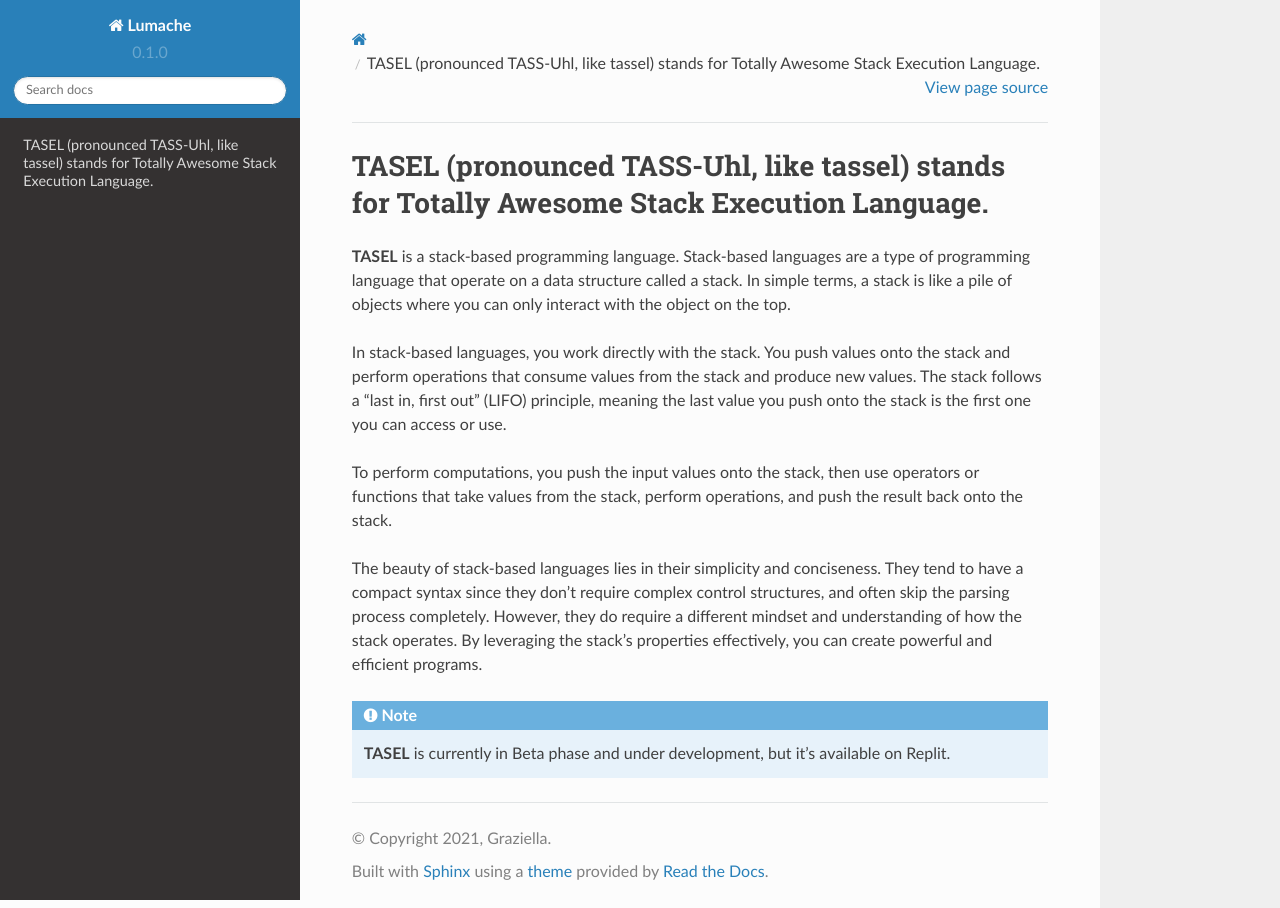
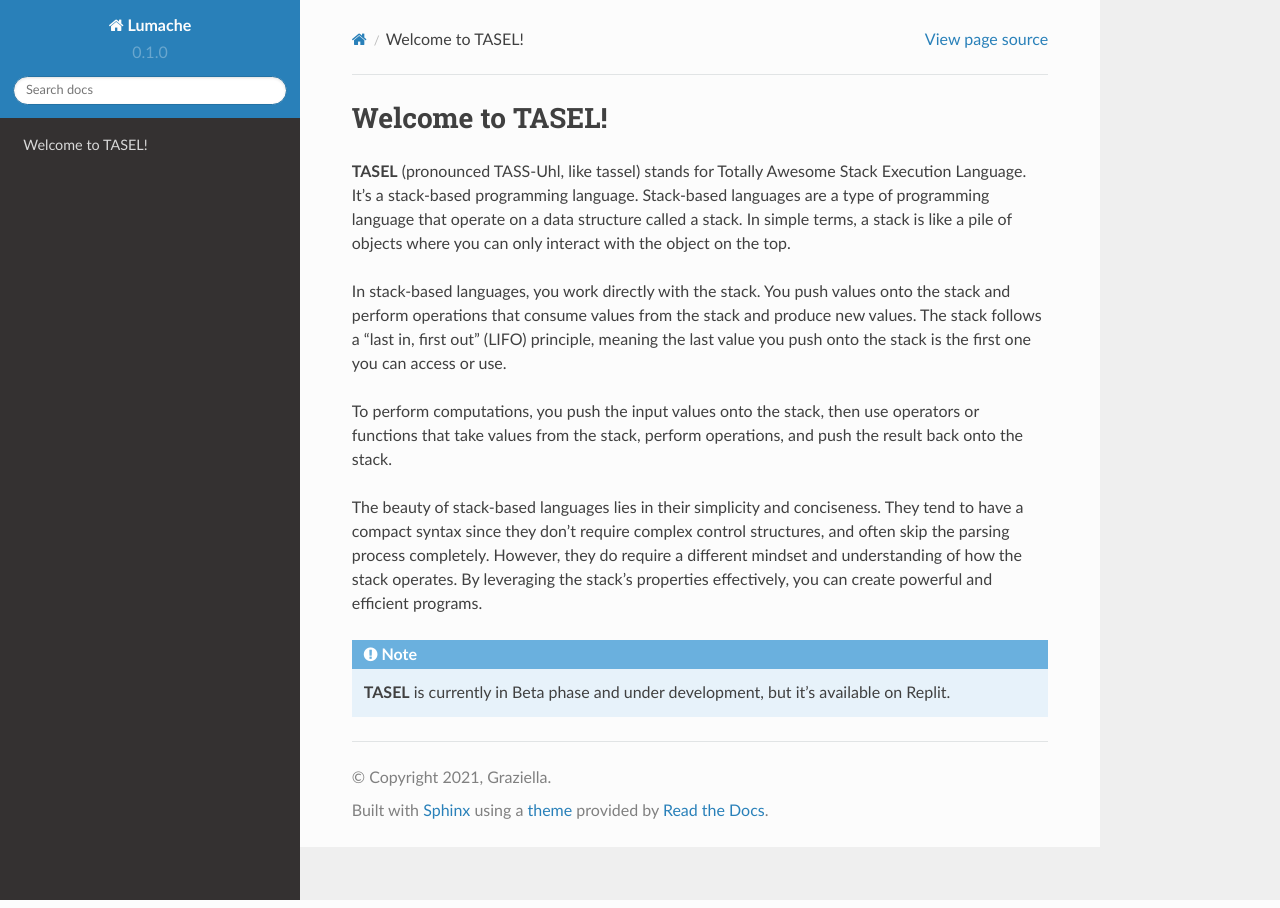
Before and after one commit to ThusEndingTheStory/TASEL-docs, a Sphinx documentation site: the page built from docs/source/index.rst, in a window 1280 px wide. Built offline with Sphinx 7.4.7 and the Read the Docs theme 2.0.0, drawn with Linux system fonts in a browser that asks for light colours.

Commit message:
Update index.rst

```diff
--- a/docs/source/index.rst
+++ b/docs/source/index.rst
@@ -1,7 +1,7 @@
-TASEL (pronounced TASS-Uhl, like tassel) stands for Totally Awesome Stack Execution Language.
+Welcome to TASEL!
 ===================================
 
-**TASEL** is a stack-based programming language. Stack-based languages are a type of programming language that operate on a data structure called a stack. In simple terms, a stack is like a pile of objects where you can only interact with the object on the top.
+**TASEL** (pronounced TASS-Uhl, like tassel) stands for Totally Awesome Stack Execution Language. It's a stack-based programming language. Stack-based languages are a type of programming language that operate on a data structure called a stack. In simple terms, a stack is like a pile of objects where you can only interact with the object on the top.
 
 In stack-based languages, you work directly with the stack. You push values onto the stack and perform operations that consume values from the stack and produce new values. The stack follows a "last in, first out" (LIFO) principle, meaning the last value you push onto the stack is the first one you can access or use.
 
```
